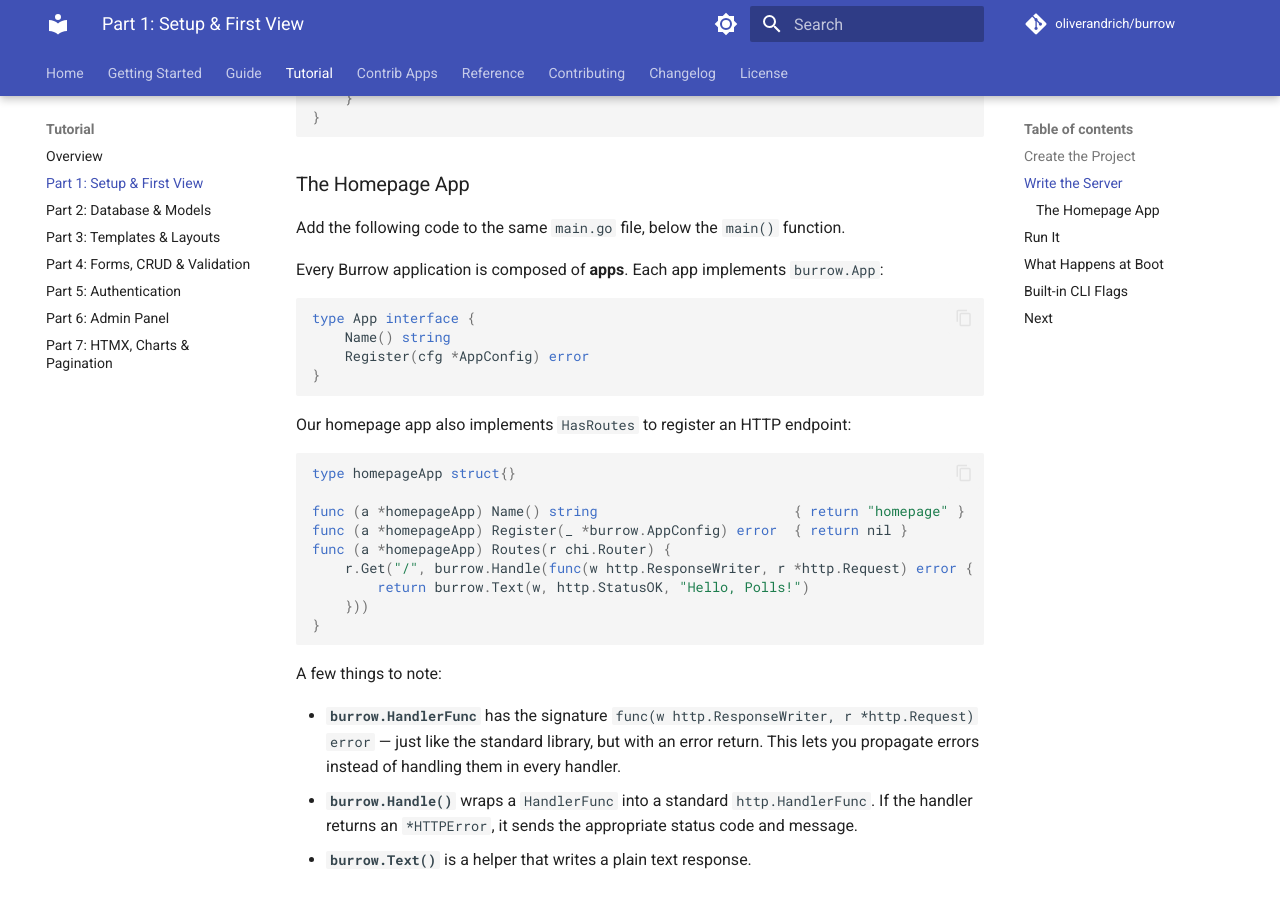
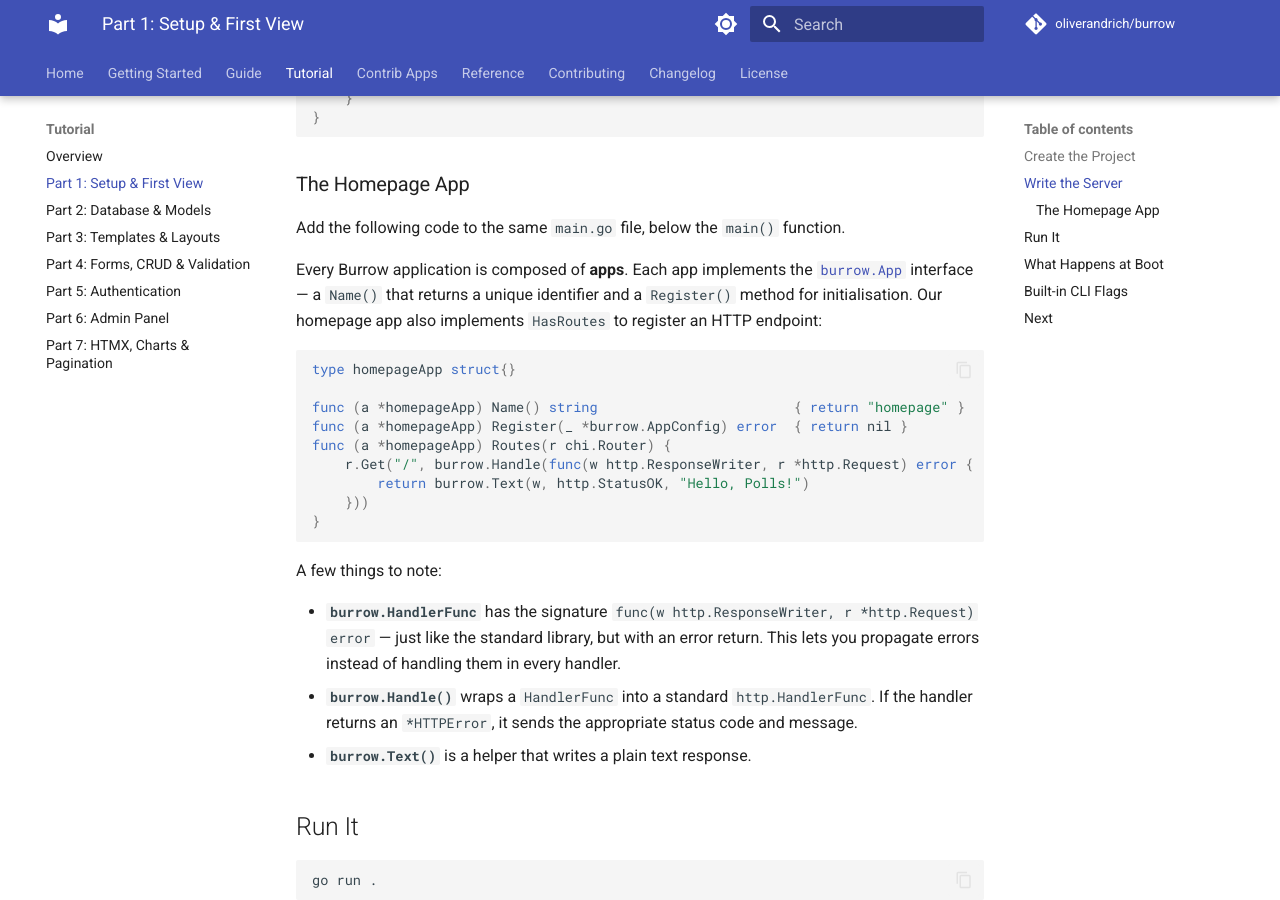
Before and after one commit to oliverandrich/burrow, an MkDocs documentation site: the page built from docs/tutorial/part1.md, in a window 1280 px wide and 900 px high, scrolled down 1144 px. Built offline with MkDocs 1.6.1 and Material for MkDocs 9.7.7, drawn with Linux system fonts in a browser that asks for light colours; comment, search, counter and statistics services are not loaded.

Commit message:
docs: replace copyable App interface block with prose and link in tutorial part 1

````diff
--- a/docs/tutorial/part1.md
+++ b/docs/tutorial/part1.md
@@ -55,16 +55,7 @@ func main() {
 
 Add the following code to the same `main.go` file, below the `main()` function.
 
-Every Burrow application is composed of **apps**. Each app implements `burrow.App`:
-
-```go
-type App interface {
-    Name() string
-    Register(cfg *AppConfig) error
-}
-```
-
-Our homepage app also implements `HasRoutes` to register an HTTP endpoint:
+Every Burrow application is composed of **apps**. Each app implements the [`burrow.App`](../reference/interfaces.md#app) interface — a `Name()` that returns a unique identifier and a `Register()` method for initialisation. Our homepage app also implements `HasRoutes` to register an HTTP endpoint:
 
 ```go
 type homepageApp struct{}
````
